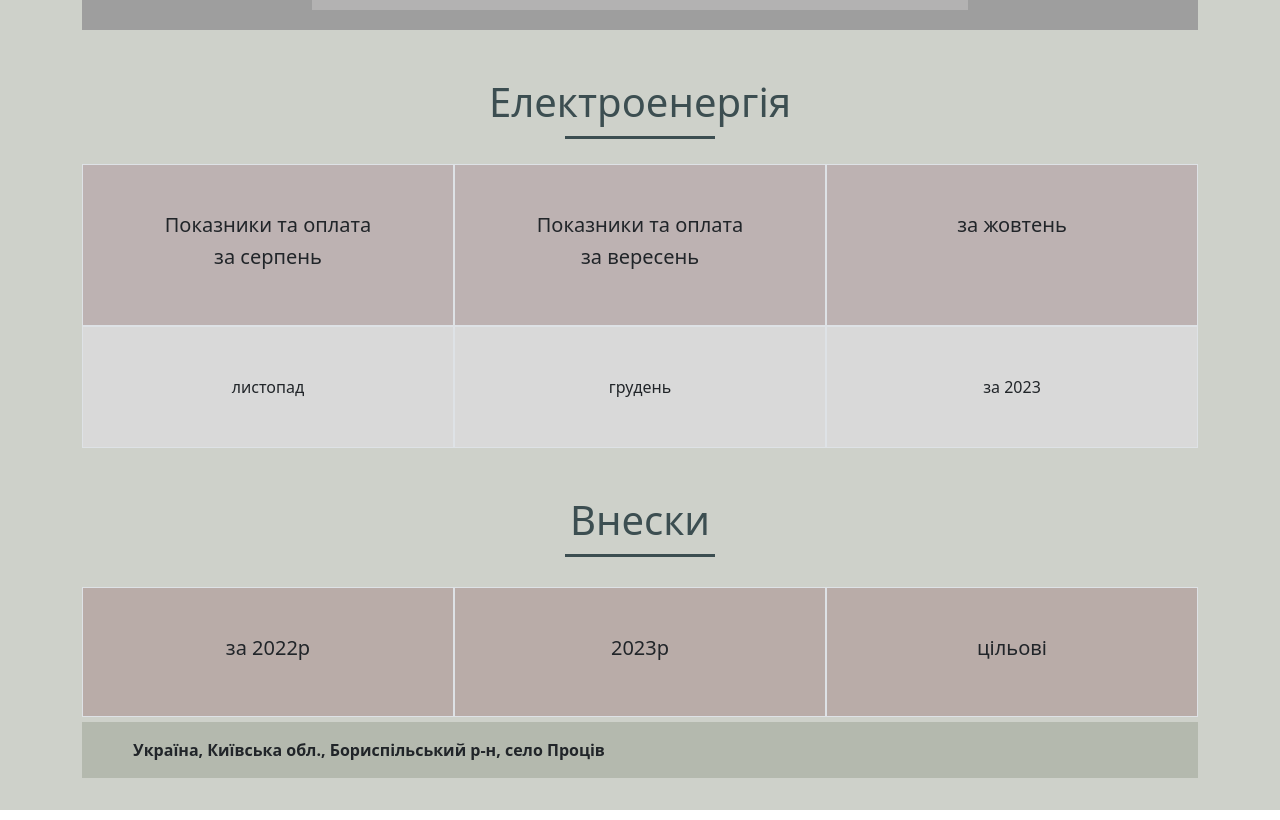
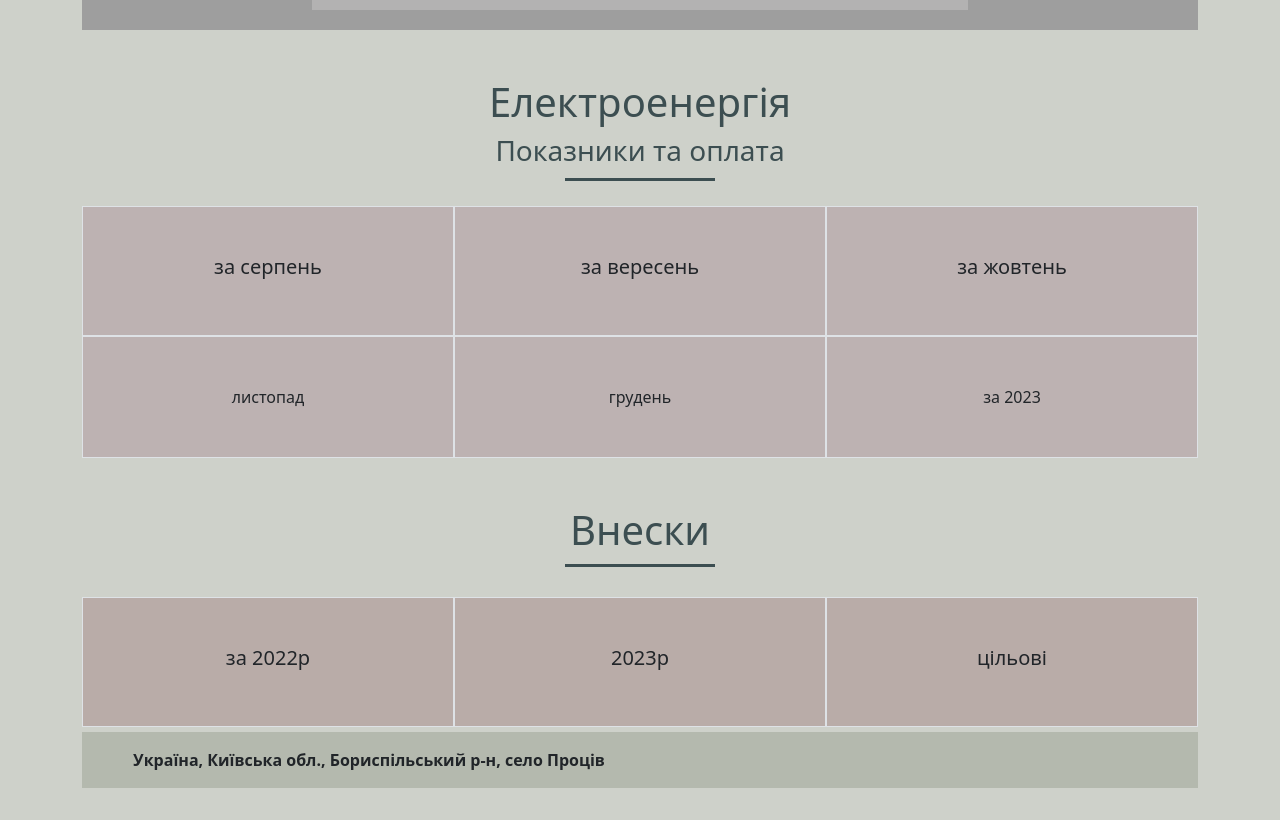
Before and after one commit to SPalii/Dacha-PRO, a plain HTML site: page index.html in a window 1280 px wide. Shown: the part 2640-3460 px from the top of the page. Drawn offline with nearby package versions, Linux system fonts and the light colour scheme; grey boxes are pictures that could not be loaded; a web font is replaced by a local one.

Commit message:
сhanged styles

```diff
--- a/index.html
+++ b/index.html
@@ -240,6 +240,7 @@
       <div class="box-info" id="electricity">
          <div class="title-info pt-5">
                <h1>Електроенергія</h1>
+               <h3>Показники та оплата</h3>
                 <div class="line"></div>
          </div>
       </div>
@@ -247,11 +248,11 @@
       <div class="container">
          <div class="row">
             <div class="col-md p-5 border text-center bg-electricity">
-               <h5>Показники та оплата</h5>
+
                 <h5>за серпень</h5>
             </div>
             <div class="col-md p-5 border text-center bg-electricity">
-               <h5>Показники та оплата</h5>
+
                  <h5>за вересень</h5>
             </div>
 
@@ -264,13 +265,13 @@
 
 
          <div class="row">
-            <div class="col-md p-5 border text-center  bg-payment">
+            <div class="col-md p-5 border text-center  bg-electricity">
                листопад
             </div>
-            <div class="col-md p-5 border text-center  bg-payment">
+            <div class="col-md p-5 border text-center  bg-electricity">
                 грудень
             </div>
-            <div class="col-md p-5 border text-center  bg-payment">
+            <div class="col-md p-5 border text-center  bg-electricity">
                за 2023
             </div>
          </div>
@@ -280,10 +281,10 @@
 </div>
       <!-- electricity end  -->
 
-      <!-- money  -->
+      <!-- payments  -->
 
 
-      <div class="section-money">
+      <div class="section-payment">
 
          <div class="box-info" id="electricity">
             <div class="title-info pt-5">
```
